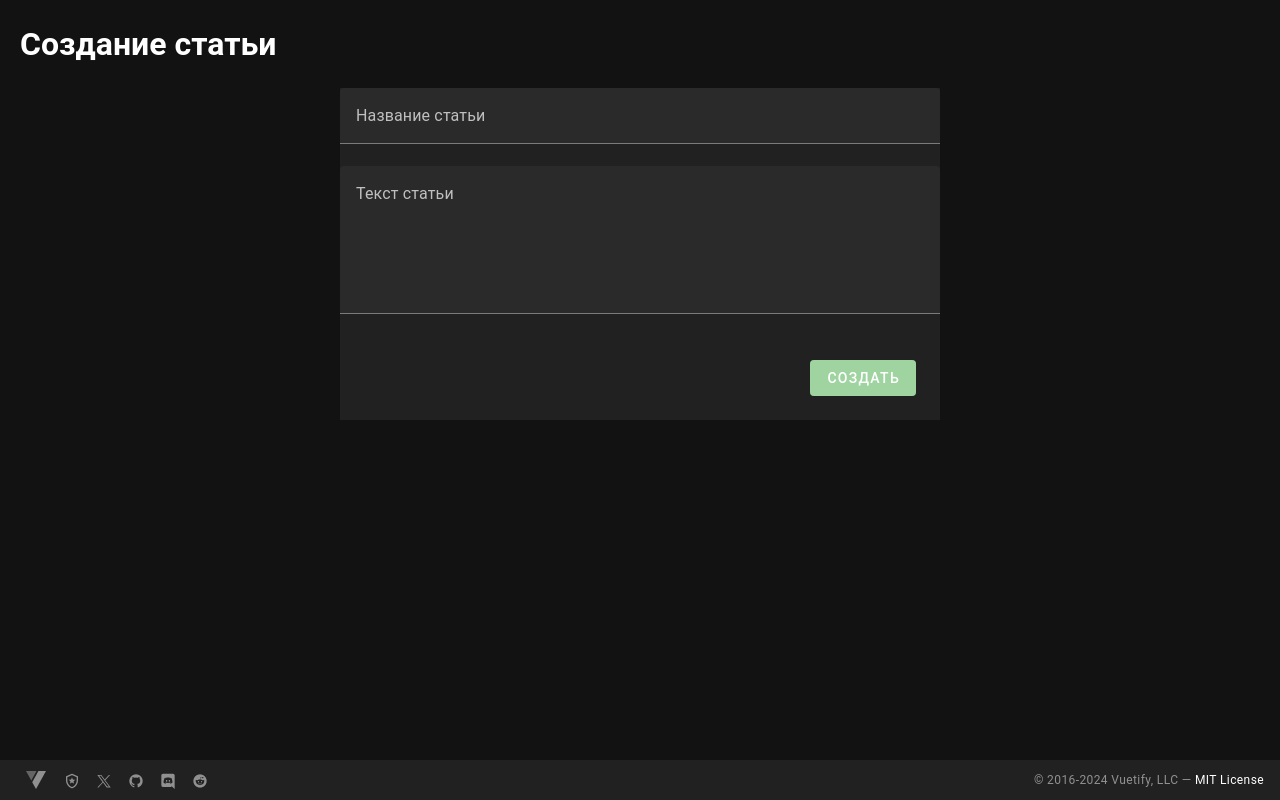
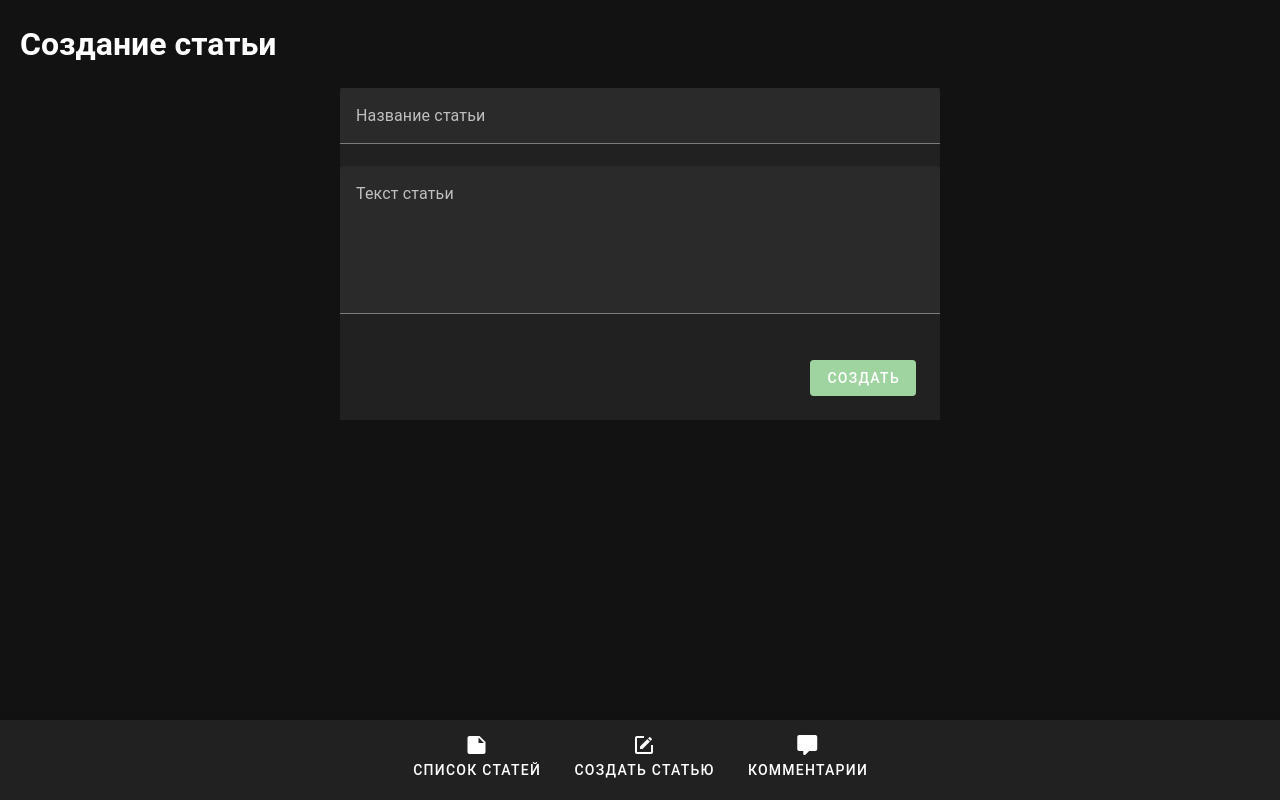
Before and after one commit to vadyapan/testareal, a Vue app in the folder frontend/: page /create-article in a window 1280 px wide. Built offline with nearby package versions, Linux system fonts and the light colour scheme; no server answers.

Commit message:
Добавлена навигация внизу страницы

```diff
--- a/frontend/src/components/AppFooter.vue
+++ b/frontend/src/components/AppFooter.vue
@@ -1,79 +1,42 @@
 <template>
-  <v-footer height="40" app>
-    <a
-      v-for="item in items"
-      :key="item.title"
-      :href="item.href"
-      :title="item.title"
-      class="d-inline-block mx-2 social-link"
-      rel="noopener noreferrer"
-      target="_blank"
-    >
-      <v-icon
-        :icon="item.icon"
-        :size="item.icon === '$vuetify' ? 24 : 16"
-      />
-    </a>
+  <v-bottom-navigation class="container">
+    <RouterLink to="/">
+      <v-btn value="articles">
+        <v-icon class="icon">mdi-note</v-icon>
 
-    <div
-      class="text-caption text-disabled"
-      style="position: absolute; right: 16px;"
-    >
-      &copy; 2016-{{ (new Date()).getFullYear() }} <span class="d-none d-sm-inline-block">Vuetify, LLC</span>
-      —
-      <a
-        class="text-decoration-none on-surface"
-        href="https://vuetifyjs.com/about/licensing/"
-        rel="noopener noreferrer"
-        target="_blank"
-      >
-        MIT License
-      </a>
-    </div>
-  </v-footer>
+        <span>Список статей</span>
+      </v-btn>
+    </RouterLink>
+
+    <RouterLink to="/create-article">
+      <v-btn value="create-article">
+        <v-icon class="icon">mdi-square-edit-outline</v-icon>
+
+        <span>Создать статью</span>
+      </v-btn>
+    </RouterLink>
+
+    <RouterLink to="/comments">
+      <v-btn value="comments">
+        <v-icon class="icon">mdi-comment</v-icon>
+
+        <span>Комментарии</span>
+      </v-btn>
+    </RouterLink>
+  </v-bottom-navigation>
 </template>
 
-<script setup>
-  const items = [
-    {
-      title: 'Vuetify Documentation',
-      icon: `$vuetify`,
-      href: 'https://vuetifyjs.com/',
-    },
-    {
-      title: 'Vuetify Support',
-      icon: 'mdi-shield-star-outline',
-      href: 'https://support.vuetifyjs.com/',
-    },
-    {
-      title: 'Vuetify X',
-      icon: ['M2.04875 3.00002L9.77052 13.3248L1.99998 21.7192H3.74882L10.5519 14.3697L16.0486 21.7192H22L13.8437 10.8137L21.0765 3.00002H19.3277L13.0624 9.76874L8.0001 3.00002H2.04875ZM4.62054 4.28821H7.35461L19.4278 20.4308H16.6937L4.62054 4.28821Z'],
-      href: 'https://x.com/vuetifyjs',
-    },
-    {
-      title: 'Vuetify GitHub',
-      icon: `mdi-github`,
-      href: 'https://github.com/vuetifyjs/vuetify',
-    },
-    {
-      title: 'Vuetify Discord',
-      icon: ['M22,24L16.75,19L17.38,21H4.5A2.5,2.5 0 0,1 2,18.5V3.5A2.5,2.5 0 0,1 4.5,1H19.5A2.5,2.5 0 0,1 22,3.5V24M12,6.8C9.32,6.8 7.44,7.95 7.44,7.95C8.47,7.03 10.27,6.5 10.27,6.5L10.1,6.33C8.41,6.36 6.88,7.53 6.88,7.53C5.16,11.12 5.27,14.22 5.27,14.22C6.67,16.03 8.75,15.9 8.75,15.9L9.46,15C8.21,14.73 7.42,13.62 7.42,13.62C7.42,13.62 9.3,14.9 12,14.9C14.7,14.9 16.58,13.62 16.58,13.62C16.58,13.62 15.79,14.73 14.54,15L15.25,15.9C15.25,15.9 17.33,16.03 18.73,14.22C18.73,14.22 18.84,11.12 17.12,7.53C17.12,7.53 15.59,6.36 13.9,6.33L13.73,6.5C13.73,6.5 15.53,7.03 16.56,7.95C16.56,7.95 14.68,6.8 12,6.8M9.93,10.59C10.58,10.59 11.11,11.16 11.1,11.86C11.1,12.55 10.58,13.13 9.93,13.13C9.29,13.13 8.77,12.55 8.77,11.86C8.77,11.16 9.28,10.59 9.93,10.59M14.1,10.59C14.75,10.59 15.27,11.16 15.27,11.86C15.27,12.55 14.75,13.13 14.1,13.13C13.46,13.13 12.94,12.55 12.94,11.86C12.94,11.16 13.45,10.59 14.1,10.59Z'],
-      href: 'https://community.vuetifyjs.com/',
-    },
-    {
-      title: 'Vuetify Reddit',
-      icon: `mdi-reddit`,
-      href: 'https://reddit.com/r/vuetifyjs',
-    },
-  ]
-</script>
+<style scoped>
+.container {
+  height: 10vh !important;
+}
 
-<style scoped lang="sass">
-  .social-link :deep(.v-icon)
-    color: rgba(var(--v-theme-on-background), var(--v-disabled-opacity))
-    text-decoration: none
-    transition: .2s ease-in-out
+a {
+  color: inherit;
+  text-decoration: none;
+}
 
-    &:hover
-      color: rgba(25, 118, 210, 1)
+.icon {
+  margin-bottom: 5px;
+}
 </style>
--- a/frontend/src/components/HelloWorld.vue
+++ /dev/null
@@ -1,157 +0,0 @@
-<template>
-  <v-container class="fill-height">
-    <v-responsive
-      class="align-centerfill-height mx-auto"
-      max-width="900"
-    >
-      <v-img
-        class="mb-4"
-        height="150"
-        src="@/assets/logo.png"
-      />
-
-      <div class="text-center">
-        <div class="text-body-2 font-weight-light mb-n1">Welcome to</div>
-
-        <h1 class="text-h2 font-weight-bold">Vuetify</h1>
-      </div>
-
-      <div class="py-4" />
-
-      <v-row>
-        <v-col cols="12">
-          <v-card
-            class="py-4"
-            color="surface-variant"
-            image="https://cdn.vuetifyjs.com/docs/images/one/create/feature.png"
-            prepend-icon="mdi-rocket-launch-outline"
-            rounded="lg"
-            variant="outlined"
-          >
-            <template #image>
-              <v-img position="top right" />
-            </template>
-
-            <template #title>
-              <h2 class="text-h5 font-weight-bold">Get started</h2>
-            </template>
-
-            <template #subtitle>
-              <div class="text-subtitle-1">
-                Change this page by updating <v-kbd>{{ `<HelloWorld />` }}</v-kbd> in <v-kbd>components/HelloWorld.vue</v-kbd>.
-              </div>
-            </template>
-
-            <v-overlay
-              opacity=".12"
-              scrim="primary"
-              contained
-              model-value
-              persistent
-            />
-          </v-card>
-        </v-col>
-
-        <v-col cols="6">
-          <v-card
-            append-icon="mdi-open-in-new"
-            class="py-4"
-            color="surface-variant"
-            href="https://vuetifyjs.com/"
-            prepend-icon="mdi-text-box-outline"
-            rel="noopener noreferrer"
-            rounded="lg"
-            subtitle="Learn about all things Vuetify in our documentation."
-            target="_blank"
-            title="Documentation"
-            variant="text"
-          >
-            <v-overlay
-              opacity=".06"
-              scrim="primary"
-              contained
-              model-value
-              persistent
-            />
-          </v-card>
-        </v-col>
-
-        <v-col cols="6">
-          <v-card
-            append-icon="mdi-open-in-new"
-            class="py-4"
-            color="surface-variant"
-            href="https://vuetifyjs.com/introduction/why-vuetify/#feature-guides"
-            prepend-icon="mdi-star-circle-outline"
-            rel="noopener noreferrer"
-            rounded="lg"
-            subtitle="Explore available framework Features."
-            target="_blank"
-            title="Features"
-            variant="text"
-          >
-            <v-overlay
-              opacity=".06"
-              scrim="primary"
-              contained
-              model-value
-              persistent
-            />
-          </v-card>
-        </v-col>
-
-        <v-col cols="6">
-          <v-card
-            append-icon="mdi-open-in-new"
-            class="py-4"
-            color="surface-variant"
-            href="https://vuetifyjs.com/components/all"
-            prepend-icon="mdi-widgets-outline"
-            rel="noopener noreferrer"
-            rounded="lg"
-            subtitle="Discover components in the API Explorer."
-            target="_blank"
-            title="Components"
-            variant="text"
-          >
-            <v-overlay
-              opacity=".06"
-              scrim="primary"
-              contained
-              model-value
-              persistent
-            />
-          </v-card>
-        </v-col>
-
-        <v-col cols="6">
-          <v-card
-            append-icon="mdi-open-in-new"
-            class="py-4"
-            color="surface-variant"
-            href="https://discord.vuetifyjs.com"
-            prepend-icon="mdi-account-group-outline"
-            rel="noopener noreferrer"
-            rounded="lg"
-            subtitle="Connect with Vuetify developers."
-            target="_blank"
-            title="Community"
-            variant="text"
-          >
-            <v-overlay
-              opacity=".06"
-              scrim="primary"
-              contained
-              model-value
-              persistent
-            />
-          </v-card>
-        </v-col>
-      </v-row>
-    </v-responsive>
-  </v-container>
-</template>
-
-<script setup>
-  //
-</script>
```
Also changed, not shown: frontend/src/components/README.md (deleted).
